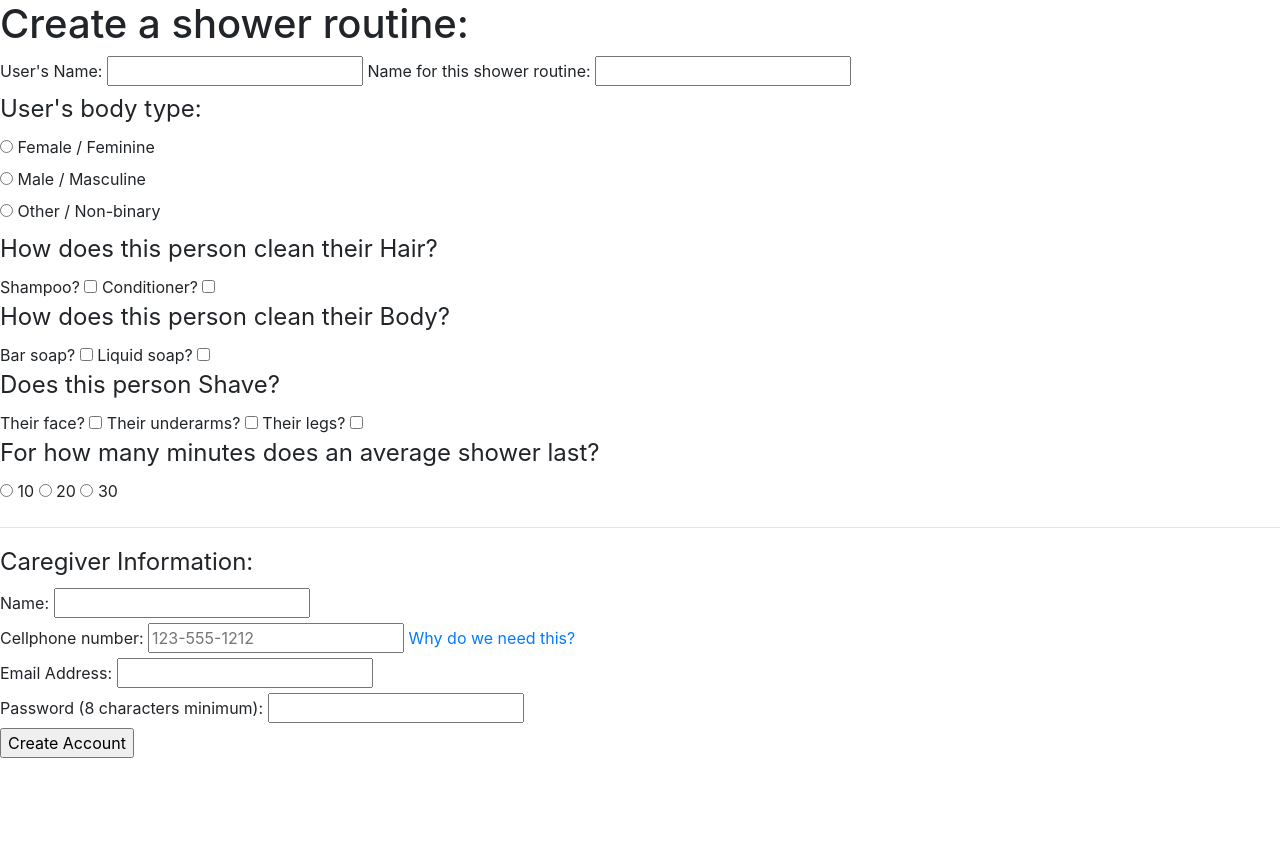
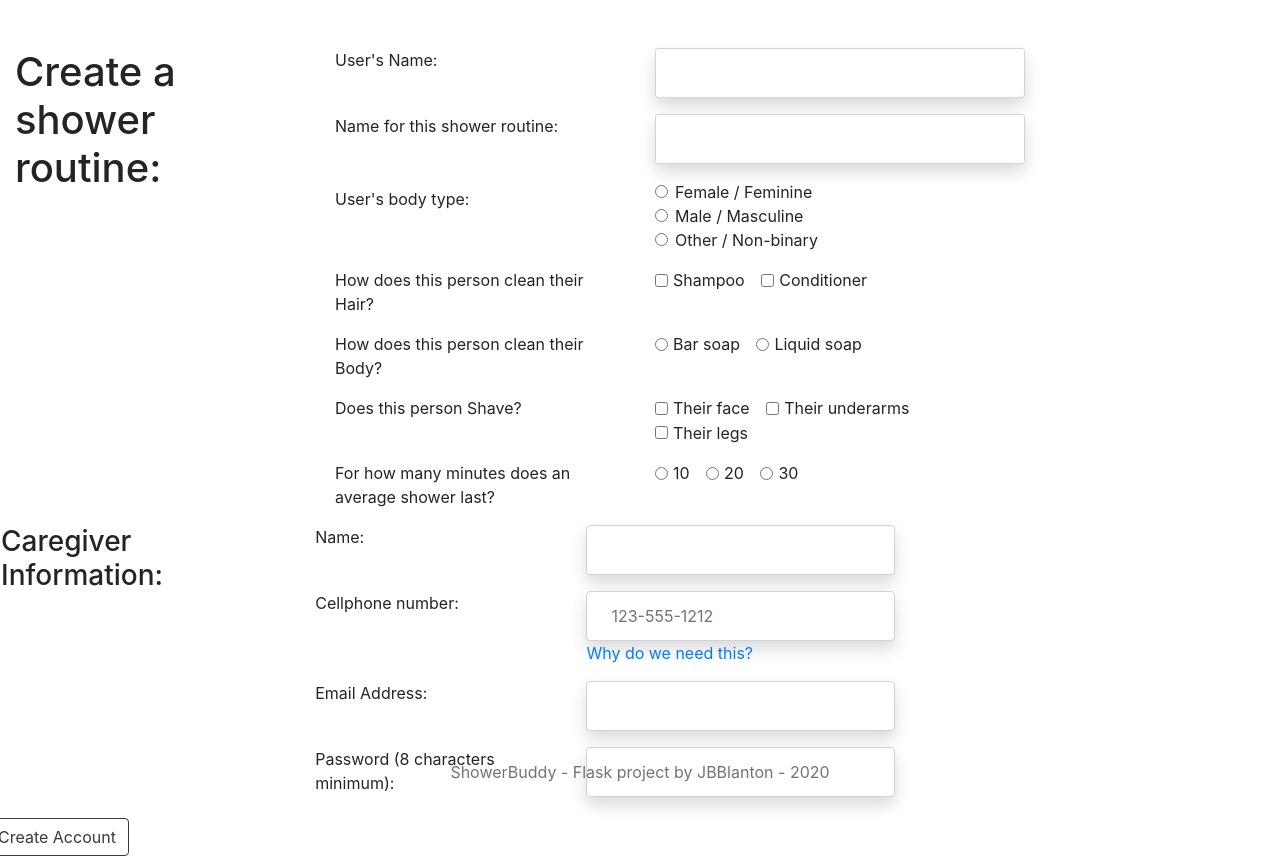
Before and after one commit to jbblanton/ShowerBuddy, a Flask app: page /create_user in a window 1280 px wide. Before the commit the page ends 758 px from the top, so only its background shows below. Run offline with Flask 2, Linux system fonts and the light colour scheme; some libraries are stand-ins or nearby versions.

Commit message:
merge on 449bbab

```diff
--- a/templates/base.html
+++ b/templates/base.html
@@ -1,15 +1,20 @@
 <!DOCTYPE html>
-<html lang="en">
+<html lang="en" class="h-100">
 <html>
   <head>
 
     <meta charset="utf-8">
     <meta name="viewport" content="width=device-width, initial-scale=1">
 
+    {# Bootstrap #}
     <link rel="stylesheet" href="https://stackpath.bootstrapcdn.com/bootstrap/4.5.0/css/bootstrap.min.css" integrity="sha384-9aIt2nRpC12Uk9gS9baDl411NQApFmC26EwAOH8WgZl5MYYxFfc+NcPb1dKGj7Sk" crossorigin="anonymous">
 
+    {# My stylesheet #}
+    <link href="https://fonts.googleapis.com/css2?family=Montserrat:wght@700&family=Open+Sans&display=swap" rel="stylesheet">
     <link rel="stylesheet" href="/static/styles.css">
-    <title>      {% block title %}Shower Buddy{% endblock %}    </title>
+
+    <link type="image/x-icon" rel="shortcut icon" href="/static/img/showerbuddy_icon.png">
+    <title> {% block title %}Shower Buddy{% endblock %} </title>
 
     {% with messages = get_flashed_messages() %}
       {% if messages %}
@@ -25,15 +30,29 @@
   </head>
 
   <body>
+    <main role="main" class="flex-shrink-0"></main>
+
+
     {% block body %}{% endblock %}
 
+
+    {# jQuery #}
     <script src="https://code.jquery.com/jquery-3.5.1.js" integrity="sha256-QWo7LDvxbWT2tbbQ97B53yJnYU3WhH/C8ycbRAkjPDc=" crossorigin="anonymous"></script>
 
+    {# Popper.js #}
     <script src="https://cdn.jsdelivr.net/npm/popper.js@1.16.0/dist/umd/popper.min.js" integrity="sha384-Q6E9RHvbIyZFJoft+2mJbHaEWldlvI9IOYy5n3zV9zzTtmI3UksdQRVvoxMfooAo" crossorigin="anonymous"></script>
 
+    {# Something else for Bootstrap #}
     <script src="https://stackpath.bootstrapcdn.com/bootstrap/4.5.0/js/bootstrap.min.js" integrity="sha384-OgVRvuATP1z7JjHLkuOU7Xw704+h835Lr+6QL9UvYjZE3Ipu6Tp75j7Bh/kR0JKI" crossorigin="anonymous"></script>
 
+    {# My JavaScript file #}
     <script src="/static/shower_flow.js" type="text/javascript"></script>
+
+    <footer class="page-footer mt-auto p-3 font-small text-center fixed-bottom">
+      <div class="footer">
+        <span class="text-muted">ShowerBuddy - Flask project by JBBlanton - 2020 </span>
+      </div>
+    </footer>
 
 
   </body>
--- a/templates/create_user.html
+++ b/templates/create_user.html
@@ -4,93 +4,156 @@
 
 {% block body %}
 
+<div class="container-fluid mt-5">
+  <div class="row">
+    <div class="col-3">
+      <h1>Create a shower routine:</h1>
+    </div>
 
-  <h1>Create a shower routine:</h1>
+    <div class="col-9">
+      <form id="create-user-form" method="POST">
+        <div class="form-group row">
+          <label for="user-name" class="col-4 col-form-label pt-0">User's Name:</label>
+          <div class="col-5">
+            <input class="form-control shadow p-4 sm-white form-control-sm"  id="user-name" type="text" name="user-name">
+          </div>
+        </div>
+        <div class="form-group row">
+          <label for="flow-name" class="col-4 col-form-label pt-0">Name for this shower routine:</label>
+          <div class="col-5">
+            <input class="form-control shadow p-4 sm-white form-control-sm" id="flow-name" type="text" data-toggle="tooltip" data-placement="right" title="Try something like 'Sunday', 'quick-wash', etc. to help you distinguish different routines for the same person.  Hint: the default is 'daily'" name="flow-name">
+          </div>
+        </div>
 
 
-  <form id="create-user-form" method="POST">
-    {# Get basic info about user for USERS table #}
-    <label for="user-name">User's Name:</label>
-
-    <input id="user-name" type="text" name="user-name" required>
-    <label for="flow-name">Name for this shower routine:</label>
-    <input id="flow-name" type="text" data-toggle="tooltip" data-placement="right" title="Try something like 'Sunday', 'quick-wash', etc. to help you distinguish different routines for the same person.  Hint: the default is 'daily'" name="flow-name">
-
-
-    <fieldset>
-      <legend>User's body type:</legend>
-        <input class="body-type" id="fem" type="radio" name="body" value="female-feminine">
-      <label for="fem">Female / Feminine</label>
-      <br>
-      <input class="body-type" id="masc" type="radio" name="body" value="male-masculine">
-        <label for="masc"> Male / Masculine</label>
-      <br>
-
-      <input class="body-type" id="other-bod" type="radio" name="body" value="other-bod">
-        <label for="other-body">Other / Non-binary</label>
-    </fieldset>
-
-    <fieldset>
-      <legend>How does this person clean their Hair?</legend>
-
-      Shampoo? <input id="shampoo" type="checkbox" name="activity" value="shampoo">
-      Conditioner? <input id="conditioner" type="checkbox" name="activity" value="conditioner">
-
-    </fieldset>
-
-    <fieldset>
-      <legend>How does this person clean their Body?</legend>
-      Bar soap? <input id="bar-soap" type="checkbox" name="activity" value="bar-soap">
-      Liquid soap? <input id ="liquid-soap" type="checkbox" name="activity" value="liquid-soap">
-    </fieldset>
-
-    <fieldset>
-      <legend>Does this person Shave?</legend>
-      Their face? <input id="shave-face" type="checkbox" name="activity" value="shave-face">
-      Their underarms? <input id="shave-armpits" type="checkbox" name="activity" value="shave-armpits">
-      Their legs? <input id="shave-legs" type="checkbox" name="activity" value="shave-legs">
-    </fieldset>
-
-    <fieldset>
-      <legend>For how many minutes does an average shower last?</legend>
-      <input id="short" type="radio" name="duration" value="10">
-        <label for="short">10</label>
-
-      <input id="med" type="radio" name="duration" value="20">
-        <label for="med">20</label>
-
-      <input id="long" type="radio" name="duration" value="30">
-        <label for="long">30</label>
+    <fieldset class="form-group">
+      <div class="row">
+        <legend class="col-form-label col-4">User's body type:</legend>
+        <div class="col-5">
+          <div class="form-check">
+            <input class="form-check-input" id="fem" type="radio" name="body" value="female-feminine">
+            <label class="form-check-label" for="fem">Female / Feminine</label>
+        </div>
+          <div class="form-check">
+            <input class="form-check-input" id="masc" type="radio" name="body" value="male-masculine">
+            <label class="form-check-label" for="masc"> Male / Masculine</label>
+        </div>
+          <div class="form-check">
+            <input class="form-check-input" id="other-body" type="radio" name="body" value="other">
+            <label class="form-check-label" for="other-body">Other / Non-binary</label>
+          </div>
+        </div>
+      </div>
     </fieldset>
 
 
+    <div class="form-group row">
+      <div class="col-4">How does this person clean their Hair?</div>
+      <div class="col-5">
+        <div class="form-check form-check-inline">
+          <input class="form-check-input" id="shampoo" type="checkbox" name="activity" value="shampoo">
+          <label class="form-check-label" for="shampoo">Shampoo</label>
+        </div>
+        <div class="form-check form-check-inline">
+          <input class="form-check-input" id="conditioner" type="checkbox" name="activity" value="conditioner">
+          <label class="form-check-label" for="conditioner">Conditioner</label>
+        </div>
+      </div>
+    </div>
+
+
+    <div class="form-group row">
+      <div class="col-4">How does this person clean their Body?</div>
+      <div class="col-5">
+        <div class="form-check form-check-inline">
+          <input class="form-check-input" id="bar-soap" type="radio" name="activity" value="bar-soap">
+          <label class="form-check-label" for="bar-soap">Bar soap</label>
+        </div>
+        <div class="form-check form-check-inline">
+          <input class="form-check-input" id ="liquid-soap" type="radio" name="activity" value="liquid-soap">
+          <label class="form-check-label">Liquid soap</label>
+        </div>
+      </div>
+    </div>
+
+    <div class="form-group row">
+      <div class="col-4">Does this person Shave?</div>
+      <div class="col-5">
+        <div class="form-check form-check-inline">
+          <input class="form-check-input" id="shave-face" type="checkbox" name="activity" value="shave-face">
+          <label class="form-check-label">Their face</label>
+        </div>
+        <div class="form-check form-check-inline">
+          <input class="form-check-input" id="shave-armpits" type="checkbox" name="activity" value="shave-armpits">
+          <label class="form-check-label">Their underarms</label>
+        </div>
+        <div class="form-check form-check-inline">
+          <input class="form-check-input" id="shave-legs" type="checkbox" name="activity" value="shave-legs">
+          <label class="form-check-label">Their legs</label>
+        </div>
+      </div>
+    </div>
+
+    <div class="form-group row">
+      <div class="col-4">For how many minutes does an average shower last?</div>
+      <div class="col-5">
+        <div class="form-check form-check-inline">
+          <input class="form-check-input" id="short" type="radio" name="duration" value="10">
+          <label class="form-check-label" for="short">10</label>
+        </div>
+        <div class="form-check form-check-inline">
+          <input class="form-check-input" id="med" type="radio" name="duration" value="20">
+          <label class="form-check-label" for="med">20</label>
+        </div>
+        <div class="form-check form-check-inline">
+          <input class="form-check-input" id="long" type="radio" name="duration" value="30">
+          <label class="form-check-label" for="long">30</label>
+        </div>
+      </div>
+    </div>
+  </div>
 <hr>
 
   {% if not current_user.is_authenticated %}
 
-<div>
+<div class="row">
+  <div class="col-3 pl-3">
+    <h3>Caregiver Information:</h3>
+  </div>
 
-    <fieldset>
-      <legend>Caregiver Information:</legend>
-      <label for="caregiver-name">Name:</label>
-        <input id="caregiver-name" type="text" name="caregiver-name">
-        <br>
-      <label for="caregiver-phone">Cellphone number:</label>
-        <input id="caregiver-phone" type="tel" name="caregiver-phone" pattern="[0-9]{3}-[0-9]{3}-[0-9]{4}" placeholder="123-555-1212">
+  <div class="col-9 pl-5">
+    <div class="form-group row">
+      <label class="col-4 col-form-label pt-0" for="caregiver-name">Name:</label>
+      <div class="col-5">
+      <input class="form-control shadow p-4 sm-white" id="caregiver-name" type="text" name="caregiver-name">
+      </div>
+    </div>
+    <div class="form-group row">
+      <label class="col-4 col-form-label pt-0" for="caregiver-phone">Cellphone number:</label>
+      <div class="col-5">
+      <input class="form-control shadow p-4 sm-white" id="caregiver-phone" type="tel" name="caregiver-phone" pattern="[0-9]{3}-[0-9]{3}-[0-9]{4}" placeholder="123-555-1212">
         <a href="#" data-toggle="tooltip" title="This app includes text alerts when a user presses the HELP button during a shower.">Why do we need this?</a>
-        <br>
-      <label for="caregiver-email">Email Address:</label>
-        <input id="caregiver-email" type="email" name="caregiver-email" required>
-        <br>
-      <label for="caregiver-password">Password (8 characters minimum):</label>
-        <input id="caregiver-password" type="password" name="caregiver-password" minlength="8" required>
-    </fieldset>
-</div>
-  {% endif %}
+      </div>
+    </div>
+    <div class="form-group row">
+      <label class="col-4 col-form-label pt-0" for="caregiver-email">Email Address:</label>
+      <div class="col-5">
+      <input class="form-control shadow p-4 sm-white" id="caregiver-email" type="email" name="caregiver-email" required>
+      </div>
+    </div>
+    <div class="form-group row">
+      <label class="col-4 col-form-label pt-0" for="caregiver-password">Password (8 characters minimum):</label>
+      <div class="col-5">
+      <input class="form-control shadow p-4 sm-white" id="caregiver-password" type="password" name="caregiver-password" minlength="8" required>
+      </div>
+    </div>
+  </div>
+   {% endif %}
 
-    <input type="submit" value="Create Account">
+    <input type="submit" value="Create Account" class="btn btn-outline-dark">
 
   </form>
 
+  </div>
 
 {% endblock %}
```
Also changed, not shown: templates/dashboard.html (+13 -10 lines), templates/homepage.html (+50 -14 lines).
